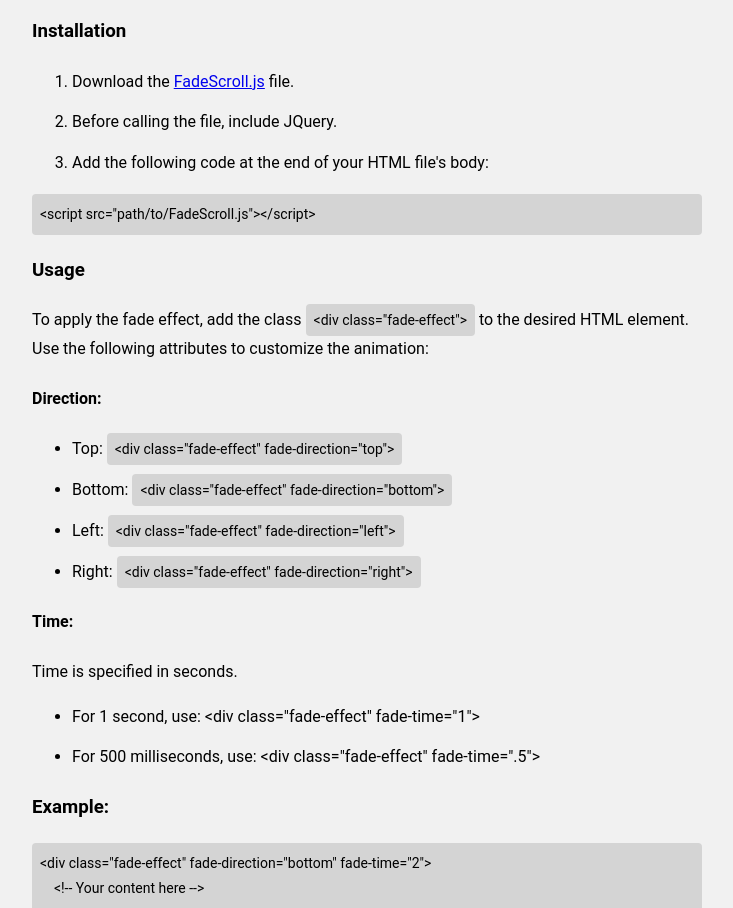
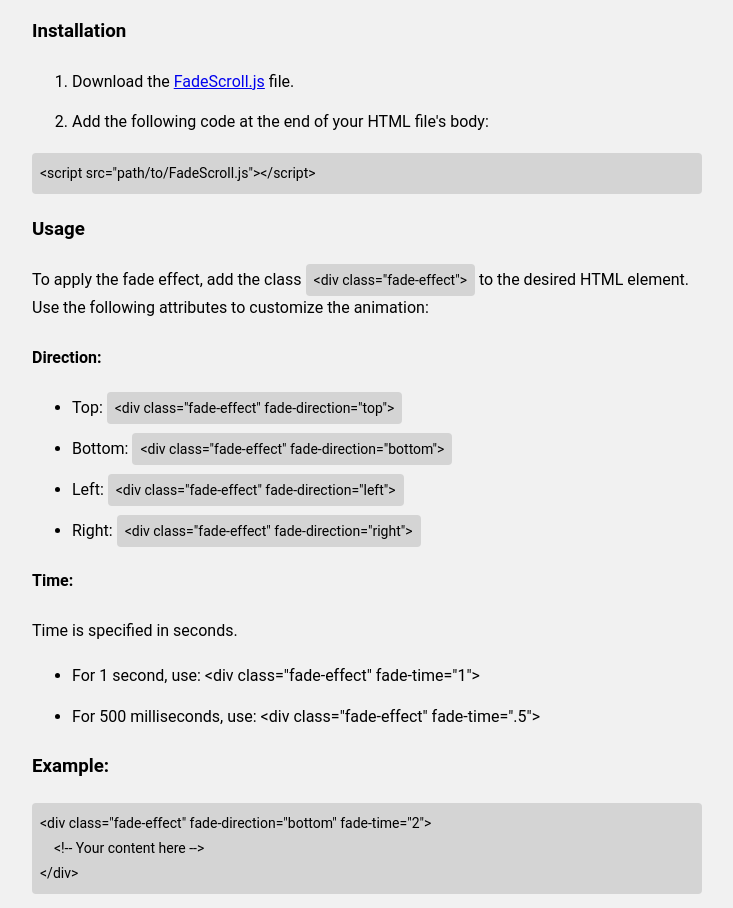
Before and after one commit to renangf4/FadeScroll.js, a website: page index.html in a window 1280 px wide. Shown: the part 1776-2684 px from the top of the page, without its empty margins (273-1006 px from the left). Drawn offline with Linux system fonts and the light colour scheme.

Commit message:
remove text jquery

```diff
--- a/index.html
+++ b/index.html
@@ -61,7 +61,6 @@
             <h3>Installation</h3>
             <ol>
                 <li>Download the <a href="./dist/js/modules/fadescroll.js" download target="_blank">FadeScroll.js</a> file.</li>
-                <li>Before calling the file, include JQuery.</li>
                 <li>Add the following code at the end of your HTML file's body:</li>
             </ol>
             <code class="d-block">
```
